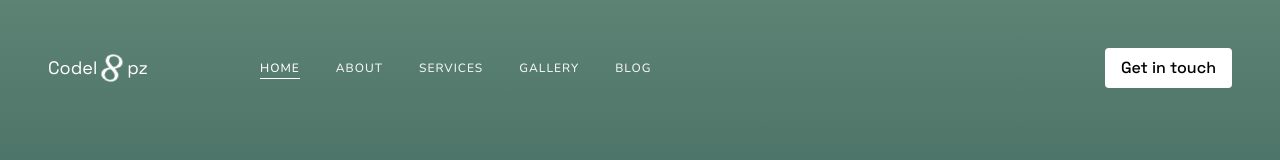
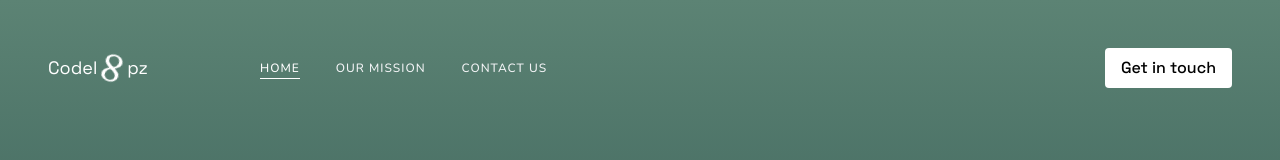
Before and after one commit to qaasimahmad/Codeloopz-portfolio-site, a React (Vite) app: page / in a window 1280 px wide. Shown: the top 160 px of the page. Built offline with nearby package versions, Linux system fonts and the light colour scheme.

Commit message:
Adjust menubar btn

```diff
--- a/src/App.css
+++ b/src/App.css
@@ -8,6 +8,7 @@ body {
   font-weight: 400;
   overflow-x: hidden;
   font-family: "Open Sans", sans-serif;
+  scroll-behavior: smooth;
   -webkit-font-smoothing: antialiased;
   -webkit-tap-highlight-color: transparent;
 }
--- a/src/assets/constants.js
+++ b/src/assets/constants.js
@@ -8,4 +8,26 @@ const bgStyles = {
   backgroundAttachment: "fixed",
 };
 
-export { bgStyles };
+const blogs = [
+  {
+    what: "About ilustration of the year",
+    link: "",
+    img: "https://images.unsplash.com/flagged/photo-1580234759288-fbf3ccdd9a06?ixlib=rb-4.0.3&ixid=M3wxMjA3fDB8MHxzZWFyY2h8MzQ5fHxibGFjayUyMGFuZCUyMHdoaXRlJTIwdGVjaHxlbnwwfHwwfHx8MA%3D%3D&auto=format&fit=crop&w=800&q=60",
+  },
+  {
+    what: "The best design artists 2021",
+    link: "",
+    img: "https://images.unsplash.com/photo-1611409000570-1feccae7aa75?ixlib=rb-4.0.3&ixid=M3wxMjA3fDB8MHxzZWFyY2h8Mjk1fHxibGFjayUyMGFuZCUyMHdoaXRlJTIwdGVjaHxlbnwwfHwwfHx8MA%3D%3D&auto=format&fit=crop&w=800&q=60",
+  },
+  {
+    what: "The Achilles heel of an artist lies in the hope that his art is only good.",
+    link: "",
+  },
+  {
+    what: "Two key steps in logo design",
+    link: "",
+    img: "https://images.unsplash.com/photo-1506899689252-707a63f4c766?ixlib=rb-4.0.3&ixid=M3wxMjA3fDB8MHxzZWFyY2h8MTU2fHxibGFjayUyMGFuZCUyMHdoaXRlJTIwdGVjaHxlbnwwfHwwfHx8MA%3D%3D&auto=format&fit=crop&w=800&q=60",
+  },
+];
+
+export { bgStyles, blogs };
--- a/src/components/NavbarMenu.jsx
+++ b/src/components/NavbarMenu.jsx
@@ -5,13 +5,12 @@ const NavbarMenu = () => {
   // Menu items data
   const menu = [
     { name: "home", link: "/" },
-    { name: "About", link: "/about" },
-    { name: "services", link: "/services" },
+    { name: "About", link: "#about" },
+    { name: "services", link: "#services" },
     { name: "Gallery", link: "/gallery" },
-    { name: "blog", link: "/blog" },
+    { name: "blog", link: "#blog" },
   ];
 
-  // Determine if the screen is small
   const screenWidth = window.innerWidth;
   const smallScreen = screenWidth < 640;
 
--- a/src/containers/Blog.jsx
+++ b/src/containers/Blog.jsx
@@ -1,30 +1,13 @@
 import React from "react";
 import { GoArrowUpRight } from "react-icons/go";
+import { blogs } from "../assets/constants";
 
 const Blog = () => {
-  const blogs = [
-    {
-      what: "About ilustration of the year",
-      link: "",
-      img: "https://images.unsplash.com/flagged/photo-1580234759288-fbf3ccdd9a06?ixlib=rb-4.0.3&ixid=M3wxMjA3fDB8MHxzZWFyY2h8MzQ5fHxibGFjayUyMGFuZCUyMHdoaXRlJTIwdGVjaHxlbnwwfHwwfHx8MA%3D%3D&auto=format&fit=crop&w=800&q=60",
-    },
-    {
-      what: "The best design artists 2021",
-      link: "",
-      img: "https://images.unsplash.com/photo-1611409000570-1feccae7aa75?ixlib=rb-4.0.3&ixid=M3wxMjA3fDB8MHxzZWFyY2h8Mjk1fHxibGFjayUyMGFuZCUyMHdoaXRlJTIwdGVjaHxlbnwwfHwwfHx8MA%3D%3D&auto=format&fit=crop&w=800&q=60",
-    },
-    {
-      what: "The Achilles heel of an artist lies in the hope that his art is only good.",
-      link: "",
-    },
-    {
-      what: "Two key steps in logo design",
-      link: "",
-      img: "https://images.unsplash.com/photo-1506899689252-707a63f4c766?ixlib=rb-4.0.3&ixid=M3wxMjA3fDB8MHxzZWFyY2h8MTU2fHxibGFjayUyMGFuZCUyMHdoaXRlJTIwdGVjaHxlbnwwfHwwfHx8MA%3D%3D&auto=format&fit=crop&w=800&q=60",
-    },
-  ];
   return (
-    <div className="grid grid-cols-1 sm:grid-cols-2 lg:grid-cols-4 border-y-[.9px] border-black">
+    <div
+      id="blog"
+      className="grid grid-cols-1 sm:grid-cols-2 lg:grid-cols-4 border-y-[.9px] border-black"
+    >
       {blogs.map((w, i) => (
         <BlogCard key={i} what={w.what} img={w.img} />
       ))}
--- a/src/containers/Navbar.jsx
+++ b/src/containers/Navbar.jsx
@@ -9,10 +9,8 @@ const Navbar = () => {
   const navigate = useNavigate();
   const menu = [
     { name: "home", link: "/" },
-    { name: "About", link: "/about" },
-    { name: "services", link: "/services" },
-    { name: "Gallery", link: "/gallery" },
-    { name: "blog", link: "/blog" },
+    { name: "Our Mission", link: "/get-in-touch" },
+    { name: "Contact us", link: "/contact" },
   ];
 
   const [isNavMenuOpened, setIsNavMenuOpened] = useState(false);
@@ -30,6 +28,7 @@ const Navbar = () => {
             {menu.map((m, i) => (
               <li
                 key={m.name + i}
+                onClick={() => navigate(m.link)}
                 className={`uppercase text-[12px] relative cursor-pointer tracking-[1px] text-gray-100 font-nunito font-[500] ${
                   m.link === location.pathname && "active text-white"
                 }`}
@@ -42,7 +41,9 @@ const Navbar = () => {
         <div
           onClick={() => setIsNavMenuOpened(!isNavMenuOpened)}
           className={`w-10 h-3.5 block lg:hidden cursor-pointer z-[150] ${
-            isNavMenuOpened ? "opened fixed top-14 right-5 md:top-14 md:right-9" : "relative"
+            isNavMenuOpened
+              ? "opened fixed top-14 right-5 md:top-14 md:right-9"
+              : "relative"
           }`}
         >
           <span className="bar bar1"></span>
```
